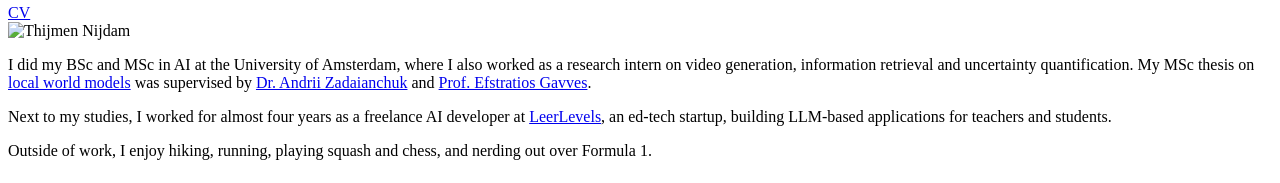
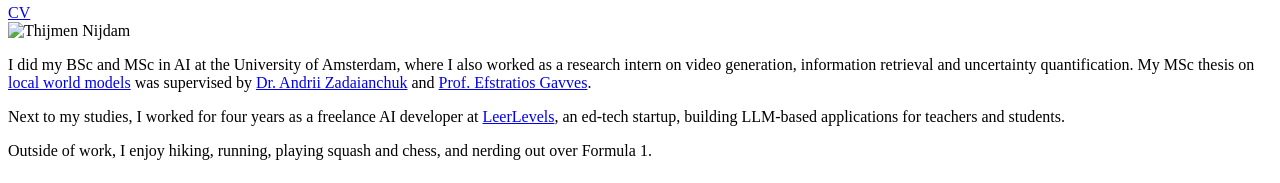
Before and after one commit to thijmennijdam/thijmennijdam.github.io, a Jekyll site: the page built from _posts/2024-06-24-cptsd.md, in a window 1280 px wide and 900 px high, scrolled down 6432 px, cut to the strip 0-355 px from the top of the window. Shown: the part 152-335 px from the top of the strip. Built offline with Jekyll 4.4.1, drawn with Linux system fonts in a browser that asks for light colours.

Commit message:
Update bio wording
Co-Authored-By: Claude Opus 5.5 <noreply@anthropic.com>

```diff
--- a/_layouts/default.html
+++ b/_layouts/default.html
@@ -38,7 +38,7 @@
     </div>
     <img class="photo" alt="Thijmen Nijdam" src="images/portret_small.jpg">
   </header>
-  <section class="about"><p>I did my BSc and MSc in AI at the University of Amsterdam, where I also worked as a research intern on video generation, information retrieval and uncertainty quantification. My MSc thesis on <a href="https://thijmennijdam.github.io/local-world-models/">local world models</a> was supervised by <a href="https://zadaianchuk.github.io/">Dr. Andrii Zadaianchuk</a> and <a href="https://www.egavves.com/">Prof. Efstratios Gavves</a>.</p><div><p>Next to my studies, I worked for almost four years as a freelance AI developer at <a href="https://www.leerlevels.nl/">LeerLevels</a>, an ed-tech startup, building LLM-based applications for teachers and students.</p><p>Outside of work, I enjoy hiking, running, playing squash and chess, and nerding out over Formula 1.</p></div></section>
+  <section class="about"><p>I did my BSc and MSc in AI at the University of Amsterdam, where I also worked as a research intern on video generation, information retrieval and uncertainty quantification. My MSc thesis on <a href="https://thijmennijdam.github.io/local-world-models/">local world models</a> was supervised by <a href="https://zadaianchuk.github.io/">Dr. Andrii Zadaianchuk</a> and <a href="https://www.egavves.com/">Prof. Efstratios Gavves</a>.</p><div><p>Next to my studies, I worked for four years as a freelance AI developer at <a href="https://www.leerlevels.nl/">LeerLevels</a>, an ed-tech startup, building LLM-based applications for teachers and students.</p><p>Outside of work, I enjoy hiking, running, playing squash and chess, and nerding out over Formula 1.</p></div></section>
 
   <section id="robot-learning">
     <h2>Robot learning</h2>
```
